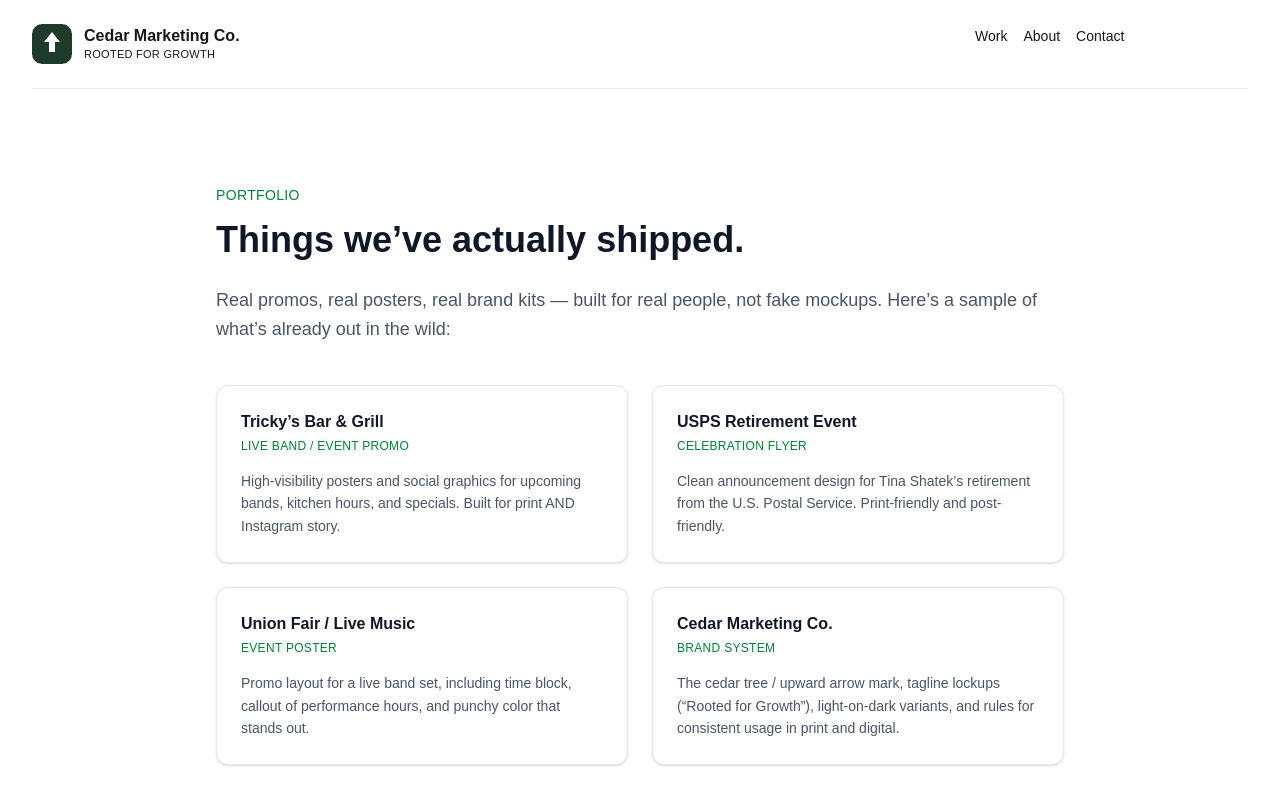
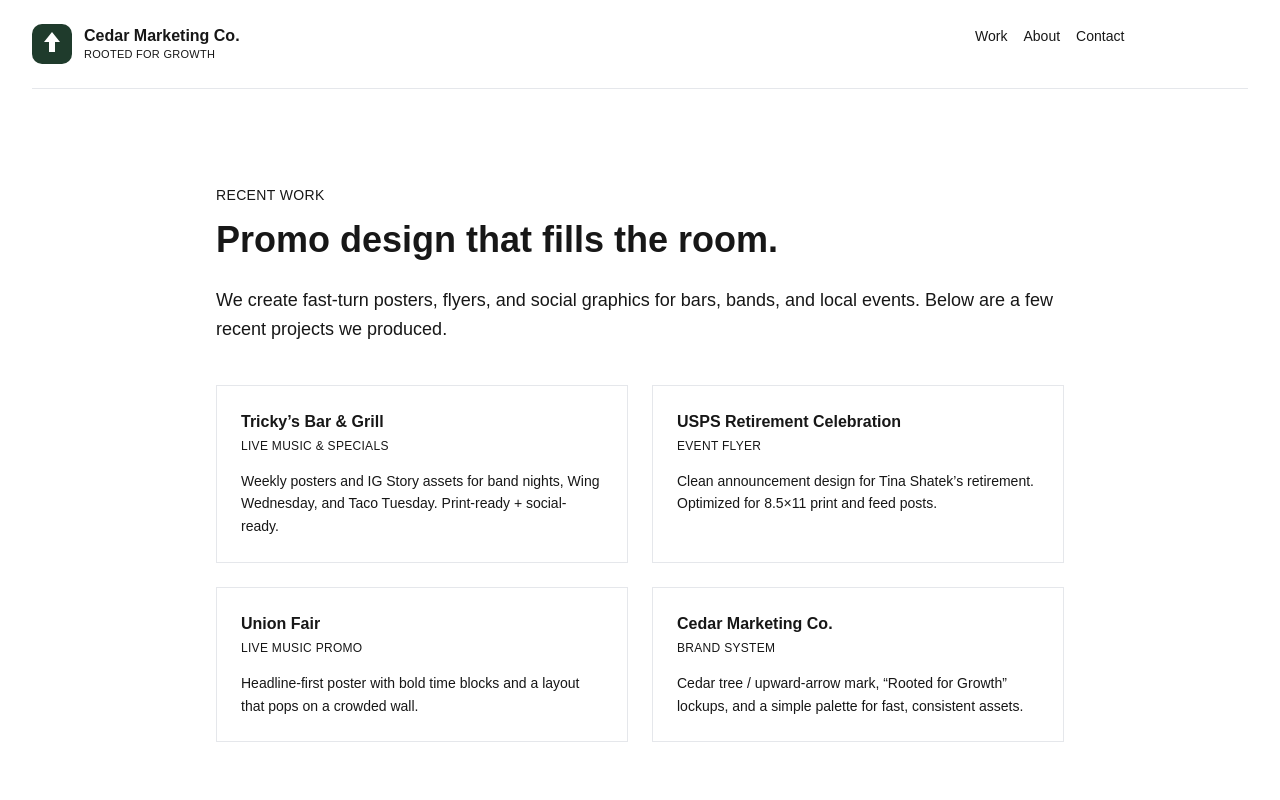
Before and after one commit to kriener056-byte/cedar-marketing-co-site, a Next.js app: page /work in a window 1280 px wide. Shown: the top 800 px of the page. Built offline with nearby package versions, Linux system fonts and the light colour scheme.

Commit message:
update: refresh Work page copy and layout

```diff
--- a/src/app/work/page.tsx
+++ b/src/app/work/page.tsx
@@ -1,73 +1,81 @@
 export default function WorkPage() {
   return (
-    <main className="min-h-screen bg-white text-gray-900">
+    <main className="min-h-screen bg-white text-cedar-900">
       <section className="max-w-4xl mx-auto pt-24 pb-16 px-6">
-        <p className="text-sm font-medium text-green-700 uppercase tracking-wide mb-3">
-          Portfolio
+        <p className="text-sm font-medium text-cedar-700 uppercase tracking-wide mb-3">
+          Recent work
         </p>
 
-        <h1 className="text-4xl font-bold leading-tight text-gray-900">
-          Things we’ve actually shipped.
+        <h1 className="text-4xl font-bold leading-tight text-cedar-900">
+          Promo design that fills the room.
         </h1>
 
-        <p className="mt-6 text-lg text-gray-600 leading-relaxed">
-          Real promos, real posters, real brand kits — built for real people,
-          not fake mockups. Here’s a sample of what’s already out in the wild:
+        <p className="mt-6 text-lg text-cedar-700 leading-relaxed">
+          We create fast-turn posters, flyers, and social graphics for bars, bands,
+          and local events. Below are a few recent projects we produced.
         </p>
 
         <div className="mt-10 grid gap-6 sm:grid-cols-2">
-          <div className="rounded-xl border border-gray-200 bg-white p-6 shadow-sm">
-            <div className="text-base font-semibold text-gray-900">
+          <div className="rounded-card border border-gray-200 bg-white p-6 shadow-card">
+            <div className="text-base font-semibold text-cedar-900">
               Tricky’s Bar &amp; Grill
             </div>
-            <div className="text-xs font-medium text-green-700 uppercase tracking-wide mt-1">
-              Live Band / Event Promo
+            <div className="text-xs font-medium text-cedar-700 uppercase tracking-wide mt-1">
+              Live Music & Specials
             </div>
-            <p className="mt-4 text-sm text-gray-600 leading-relaxed">
-              High-visibility posters and social graphics for upcoming bands,
-              kitchen hours, and specials. Built for print AND Instagram story.
+            <p className="mt-4 text-sm text-cedar-700 leading-relaxed">
+              Weekly posters and IG Story assets for band nights, Wing Wednesday,
+              and Taco Tuesday. Print-ready + social-ready.
             </p>
           </div>
 
-          <div className="rounded-xl border border-gray-200 bg-white p-6 shadow-sm">
-            <div className="text-base font-semibold text-gray-900">
-              USPS Retirement Event
+          <div className="rounded-card border border-gray-200 bg-white p-6 shadow-card">
+            <div className="text-base font-semibold text-cedar-900">
+              USPS Retirement Celebration
             </div>
-            <div className="text-xs font-medium text-green-700 uppercase tracking-wide mt-1">
-              Celebration Flyer
+            <div className="text-xs font-medium text-cedar-700 uppercase tracking-wide mt-1">
+              Event Flyer
             </div>
-            <p className="mt-4 text-sm text-gray-600 leading-relaxed">
-              Clean announcement design for Tina Shatek’s retirement from
-              the U.S. Postal Service. Print-friendly and post-friendly.
+            <p className="mt-4 text-sm text-cedar-700 leading-relaxed">
+              Clean announcement design for Tina Shatek’s retirement. Optimized
+              for 8.5×11 print and feed posts.
             </p>
           </div>
 
-          <div className="rounded-xl border border-gray-200 bg-white p-6 shadow-sm">
-            <div className="text-base font-semibold text-gray-900">
-              Union Fair / Live Music
+          <div className="rounded-card border border-gray-200 bg-white p-6 shadow-card">
+            <div className="text-base font-semibold text-cedar-900">
+              Union Fair
             </div>
-            <div className="text-xs font-medium text-green-700 uppercase tracking-wide mt-1">
-              Event Poster
+            <div className="text-xs font-medium text-cedar-700 uppercase tracking-wide mt-1">
+              Live Music Promo
             </div>
-            <p className="mt-4 text-sm text-gray-600 leading-relaxed">
-              Promo layout for a live band set, including time block,
-              callout of performance hours, and punchy color that stands out.
+            <p className="mt-4 text-sm text-cedar-700 leading-relaxed">
+              Headline-first poster with bold time blocks and a layout that pops
+              on a crowded wall.
             </p>
           </div>
 
-          <div className="rounded-xl border border-gray-200 bg-white p-6 shadow-sm">
-            <div className="text-base font-semibold text-gray-900">
+          <div className="rounded-card border border-gray-200 bg-white p-6 shadow-card">
+            <div className="text-base font-semibold text-cedar-900">
               Cedar Marketing Co.
             </div>
-            <div className="text-xs font-medium text-green-700 uppercase tracking-wide mt-1">
+            <div className="text-xs font-medium text-cedar-700 uppercase tracking-wide mt-1">
               Brand System
             </div>
-            <p className="mt-4 text-sm text-gray-600 leading-relaxed">
-              The cedar tree / upward arrow mark, tagline lockups
-              (“Rooted for Growth”), light-on-dark variants,
-              and rules for consistent usage in print and digital.
+            <p className="mt-4 text-sm text-cedar-700 leading-relaxed">
+              Cedar tree / upward-arrow mark, “Rooted for Growth” lockups, and
+              a simple palette for fast, consistent assets.
             </p>
           </div>
+        </div>
+
+        <div className="mt-10">
+          <a
+            href="/contact"
+            className="inline-block rounded-pill bg-cedar-700 px-5 py-3 text-sm font-semibold text-white hover:bg-cedar-900 transition-colors shadow-card"
+          >
+            Start a project
+          </a>
         </div>
       </section>
     </main>
```
